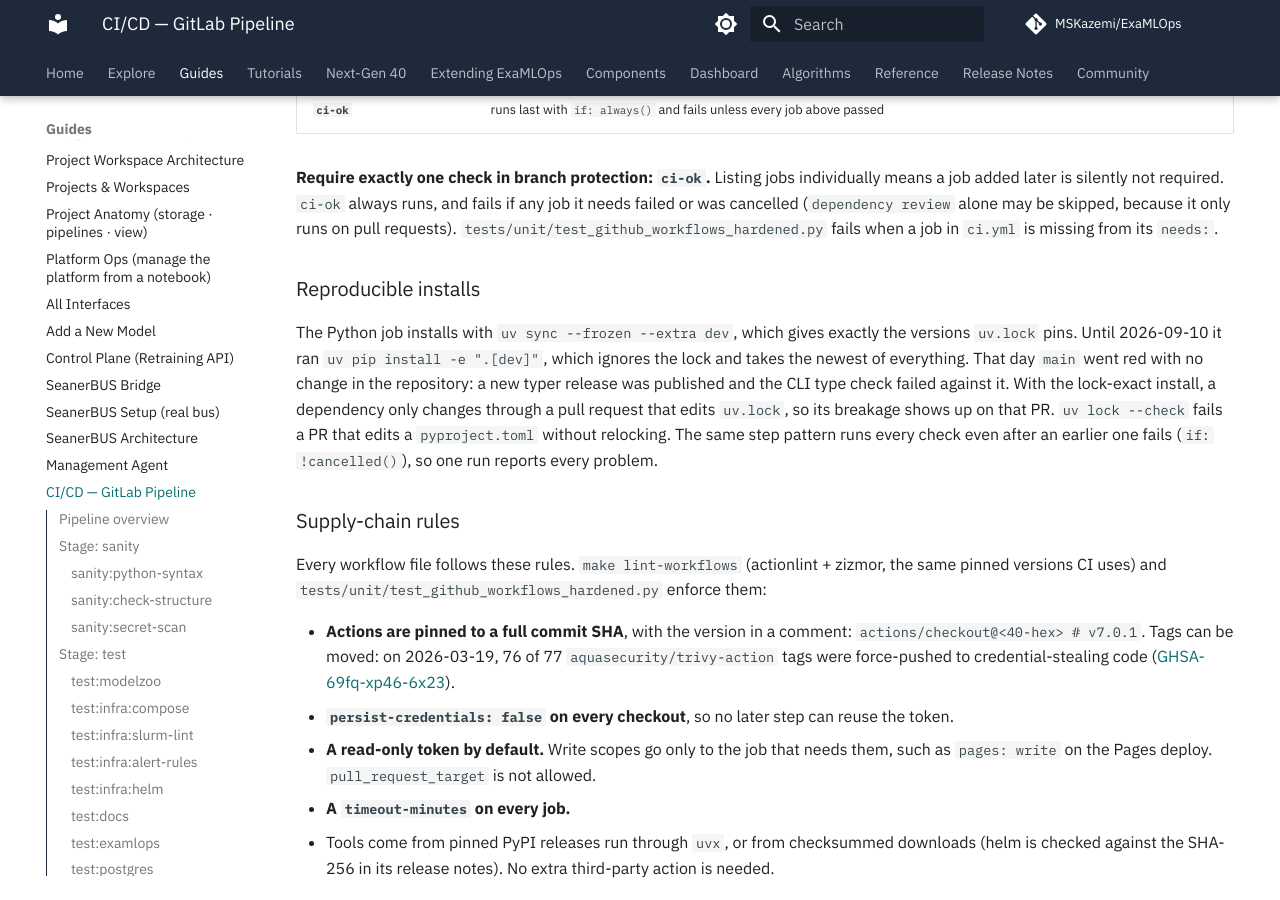
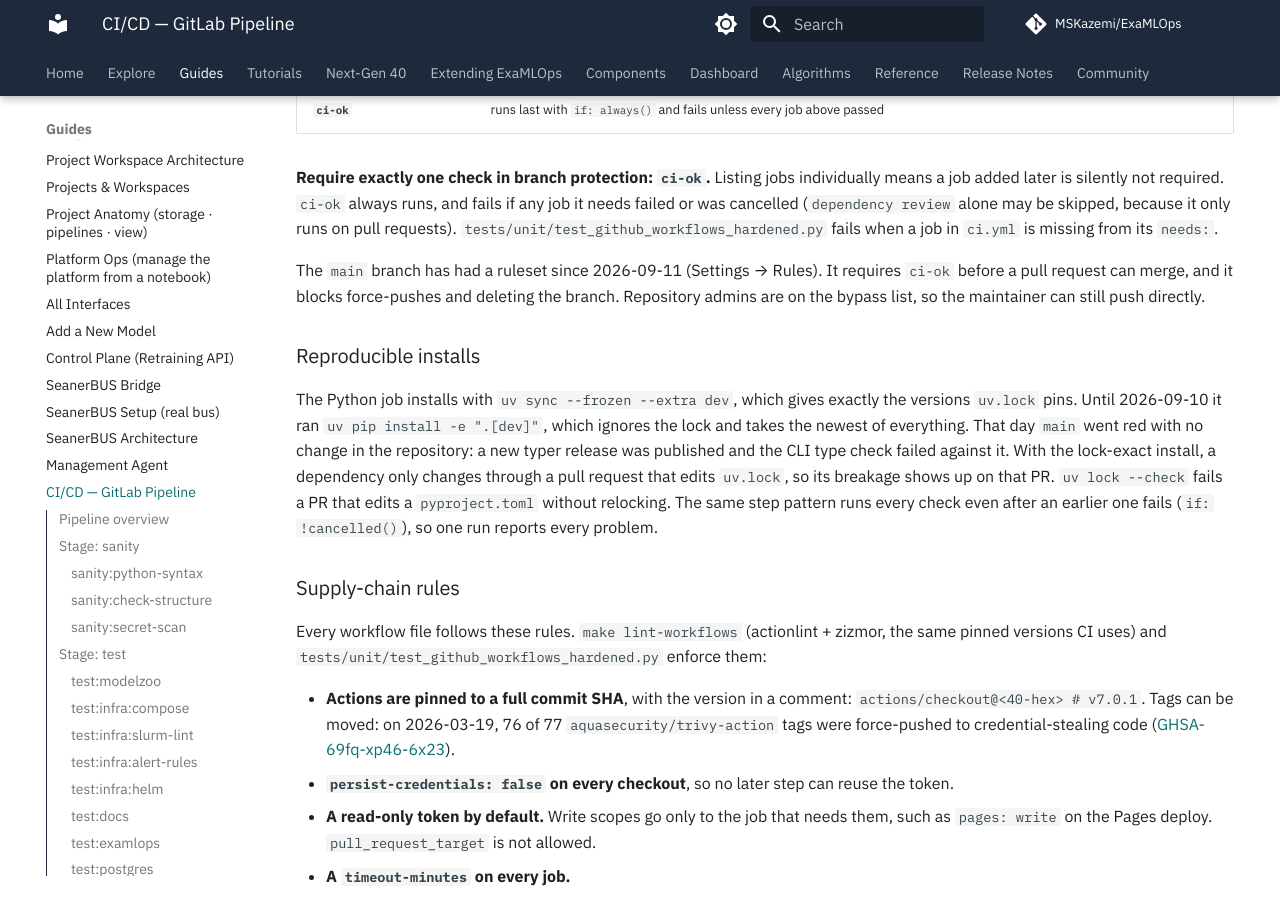
Before and after one commit to MSKazemi/ExaMLOps, an MkDocs documentation site: the page built from docs/guides/cicd.md, in a window 1280 px wide and 900 px high, scrolled down 21959 px. Built offline with MkDocs 1.6.1 and Material for MkDocs 9.7.7, drawn with Linux system fonts in a browser that asks for light colours; nearby versions of some CDN libraries; comment, search, counter and statistics services are not loaded.

Commit message:
docs(cicd): record the main ruleset
main requires ci-ok, blocks force-push and deletion, and lets repository admins bypass.

```diff
--- a/docs/guides/cicd.md
+++ b/docs/guides/cicd.md
@@ -958,6 +958,10 @@ or was cancelled (`dependency review` alone may be skipped, because it only runs
 requests). `tests/unit/test_github_workflows_hardened.py` fails when a job in `ci.yml` is missing
 from its `needs:`.
 
+The `main` branch has had a ruleset since 2026-09-11 (Settings → Rules). It requires `ci-ok`
+before a pull request can merge, and it blocks force-pushes and deleting the branch. Repository
+admins are on the bypass list, so the maintainer can still push directly.
+
 ### Reproducible installs
 
 The Python job installs with `uv sync --frozen --extra dev`, which gives exactly the versions
```
